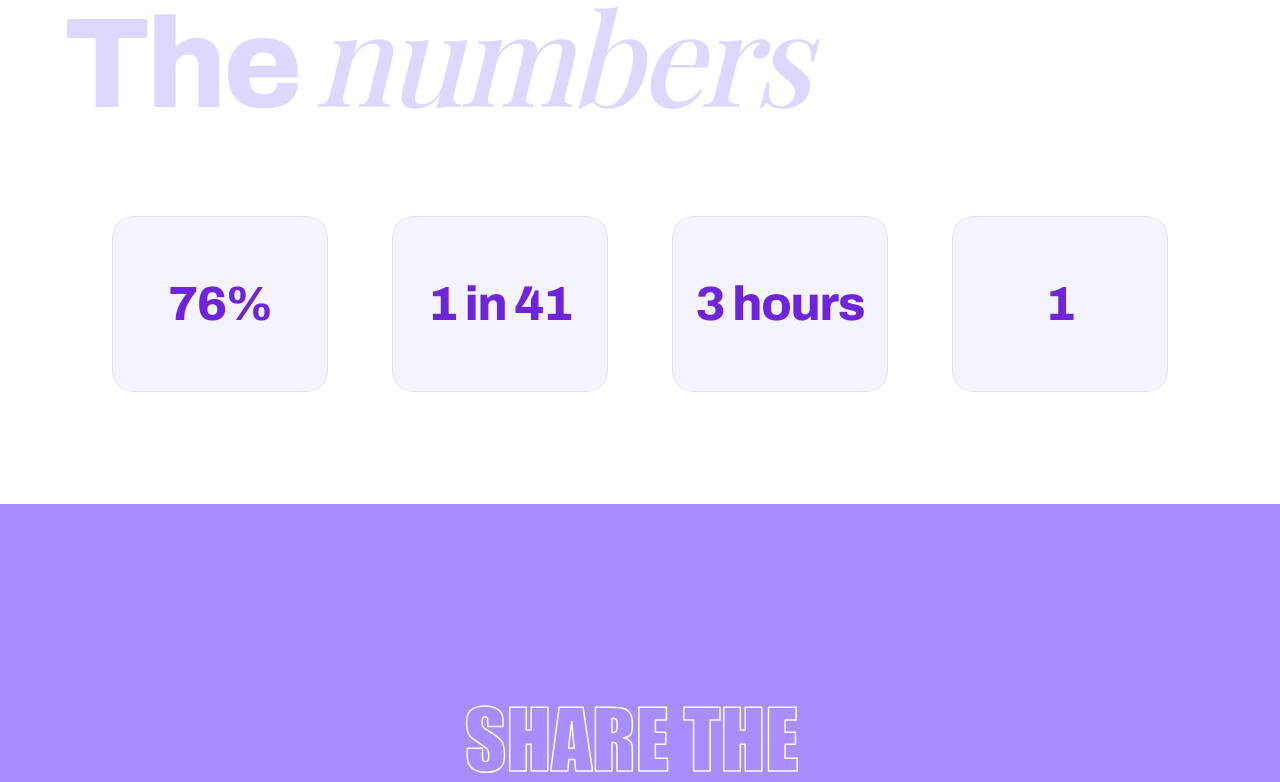
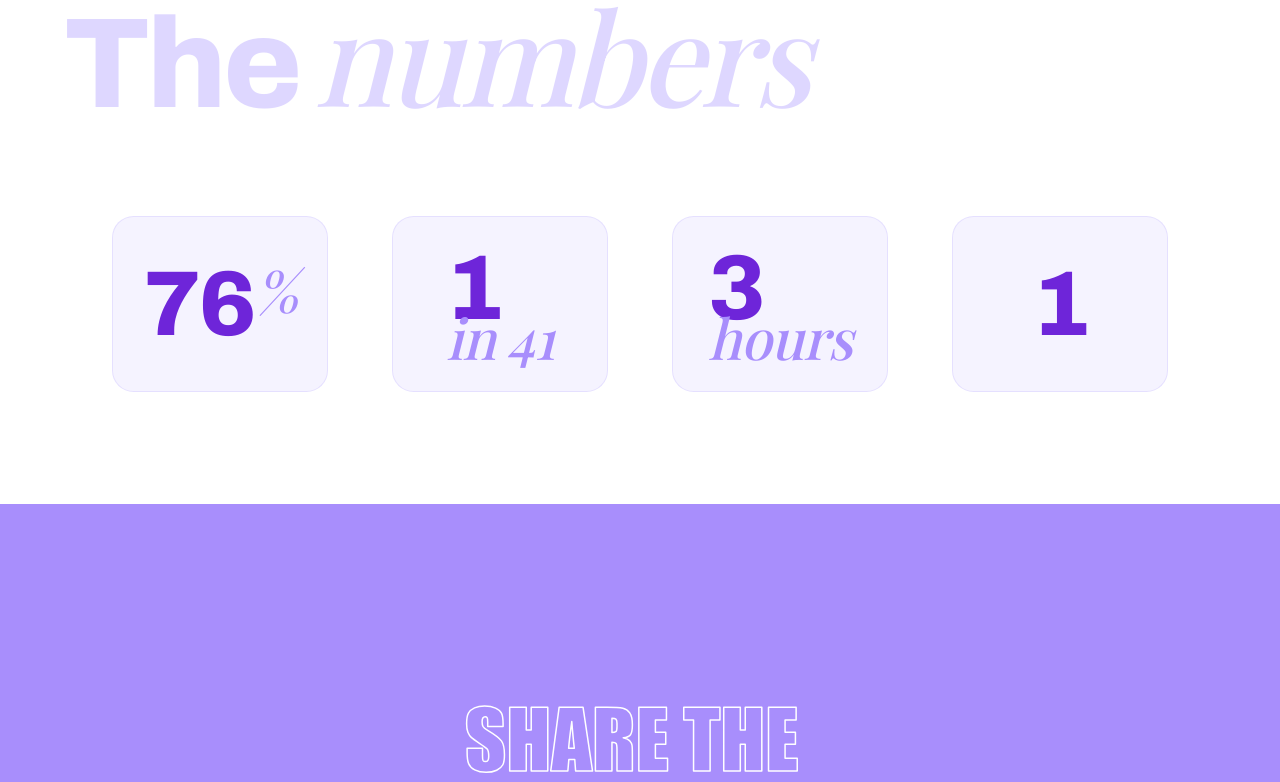
Before and after one commit to PhilaniNcube/purple-project, a Next.js app: page / in a window 1280 px wide. Shown: the part 3146-3928 px from the top of the page. Built offline with nearby package versions, Linux system fonts and the light colour scheme; a web font is replaced by a local one.

Commit message:
update the cards

```diff
--- a/src/components/the-numbers.tsx
+++ b/src/components/the-numbers.tsx
@@ -9,7 +9,8 @@ import { Container, Section } from "@/components/ds";
  * watermark (heavy sans + italic serif, in a pale lavender) sitting behind a
  * four-up row of figures.
  *
- * Each figure is a two-sided card: the front shows only the figure, and
+ * Each figure is a two-sided card. The front sets the figure as the brand's
+ * two-voice lockup — a heavy display number with an italic serif accent — and
  * hovering (or keyboard-focusing) it turns 180° about the vertical hinge to
  * reveal the description on the reverse. A `perspective` on the card gives the
  * turn depth, so it reads as an object rotating in space rather than a flat
@@ -25,7 +26,16 @@ import { Container, Section } from "@/components/ds";
  */
 
 type Stat = {
+  /** The headline figure, set in the heavy display face. */
   value: string;
+  /** The italic serif accent. Omitted for a bare figure. */
+  accent?: string;
+  /**
+   * Where the accent sits: `inline` for a superscript-style unit beside the
+   * figure (e.g. "76" + "%"), `below` for a caption tucked under it (e.g.
+   * "1" + "in 41"). Defaults to `below`.
+   */
+  accentPlacement?: "inline" | "below";
   label: string;
   /** The figure's artwork, with the intrinsic size `next/image` needs. */
   icon: { src: string; width: number; height: number };
@@ -34,17 +44,21 @@ type Stat = {
 /** Placeholder figures — swap for the final dataset. */
 const STATS: Stat[] = [
   {
-    value: "76%",
+    value: "76",
+    accent: "%",
+    accentPlacement: "inline",
     label: "76% of cervical cancers are caused by just two strains of HPV.",
     icon: { src: "/images/76-percent.svg", width: 141, height: 65 },
   },
   {
-    value: "1 in 41",
+    value: "1",
+    accent: "in 41",
     label: "The cancer South African women die from most.",
     icon: { src: "/images/1-in-4.svg", width: 188, height: 55 },
   },
   {
-    value: "3 hours",
+    value: "3",
+    accent: "hours",
     label: "How often cervical cancer claims a South African woman.",
     icon: { src: "/images/3-hours.svg", width: 207, height: 65 },
   },
@@ -76,7 +90,7 @@ const REVEAL: Reveal = {
 const FACE =
   "absolute inset-0 flex flex-col items-center justify-center rounded-2xl border p-4 text-center [backface-visibility:hidden] motion-reduce:transition-opacity";
 
-function StatCard({ value, label, icon }: Stat) {
+function StatCard({ value, accent, accentPlacement, label, icon }: Stat) {
   return (
     // The card's own perspective gives its turn depth. It's focusable so the
     // description is reachable without a pointer.
@@ -87,13 +101,29 @@ function StatCard({ value, label, icon }: Stat) {
       <div
         className={`relative min-h-44 transform-3d transition-transform will-change-transform motion-reduce:transition-none ${REVEAL.shell}`}
       >
-        {/* Front — the figure alone. */}
+        {/* Front — the figure, set as the brand's two-voice lockup. */}
         <div
           className={`${FACE} border-brand-200/70 bg-lavender/60 motion-reduce:group-hover:opacity-0 motion-reduce:group-focus-within:opacity-0`}
         >
-          <span className="font-heading text-4xl font-extrabold tracking-tight text-primary sm:text-5xl">
-            {value}
-          </span>
+          {accent && accentPlacement === "inline" ? (
+            <span className="flex items-start font-heading text-display-lg text-primary">
+              {value}
+              <span className="mt-[0.06em] ml-0.5 font-display text-script-md italic text-brand-400">
+                {accent}
+              </span>
+            </span>
+          ) : (
+            <span className="flex flex-col items-start">
+              <span className="font-heading text-display-lg text-primary">
+                {value}
+              </span>
+              {accent ? (
+                <span className="-mt-[0.42em] font-display text-script-md italic text-brand-400">
+                  {accent}
+                </span>
+              ) : null}
+            </span>
+          )}
         </div>
 
         {/* Reverse — the description, revealed by the turn. */}
@@ -102,7 +132,7 @@ function StatCard({ value, label, icon }: Stat) {
         >
           <Image
             src={icon.src}
-            alt=""
+            alt={value}
             aria-hidden
             width={icon.width}
             height={icon.height}
```
